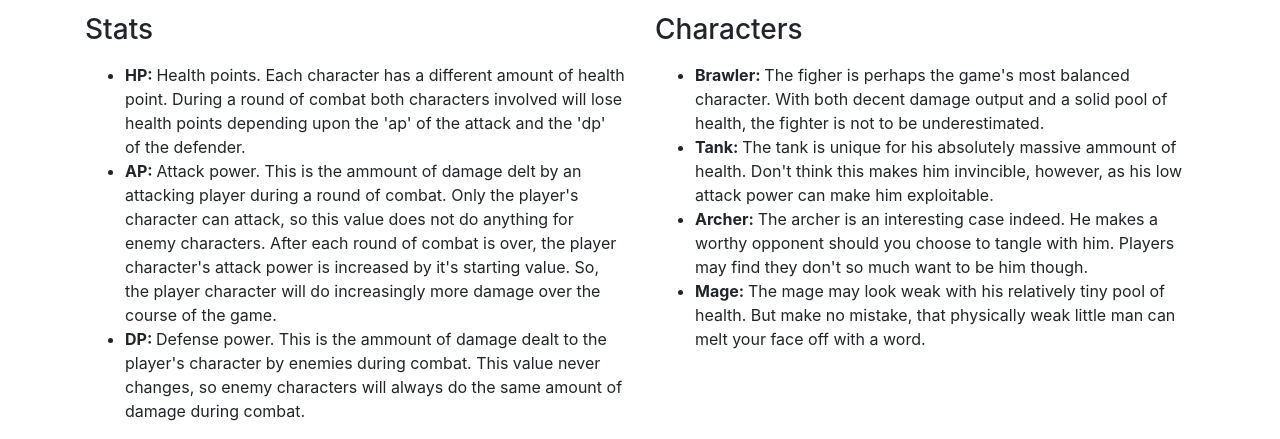
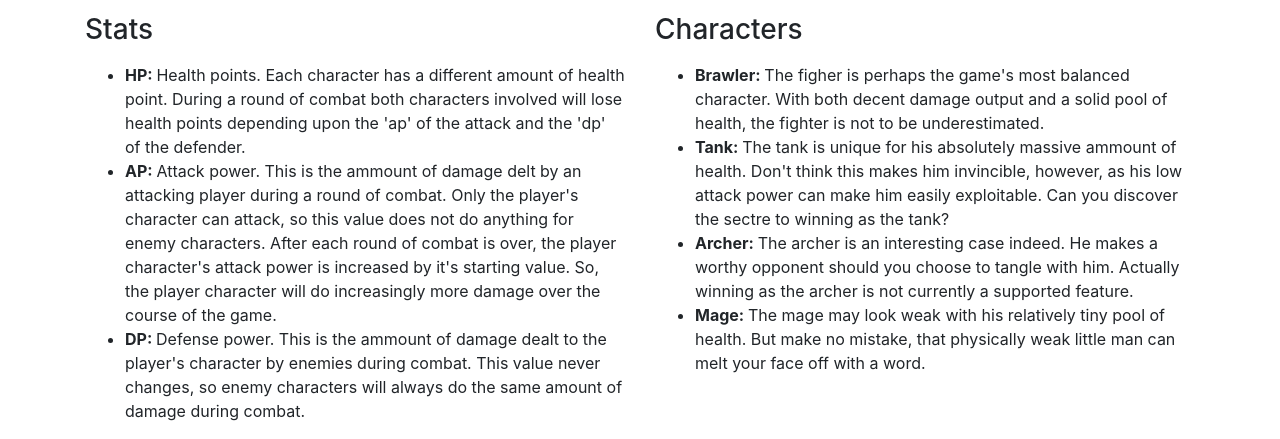
Before and after one commit to LandGod/RPG-Game, a plain HTML site: page index.html in a window 1280 px wide. Shown: the part 564-1003 px from the top of the page. Drawn offline with nearby package versions, Linux system fonts and the light colour scheme.

Commit message:
Minor tweaks to the character descriptions.

```diff
--- a/index.html
+++ b/index.html
@@ -165,12 +165,12 @@
                 <li>
                   <strong>Tank: </strong>
                   The tank is unique for his absolutely massive ammount of health. Don't think this makes him invincible, however,
-                  as his low attack power can make him exploitable.
+                  as his low attack power can make him easily exploitable. Can you discover the sectre to winning as the tank?
                 </li>
                 <li>
                   <strong>Archer: </strong>
                   The archer is an interesting case indeed. He makes a worthy opponent should you choose to tangle with him.
-                  Players may find they don't so much want to be him though.
+                  Actually winning as the archer is not currently a supported feature.
                 </li>
                 <li>
                   <strong>Mage: </strong>
```
